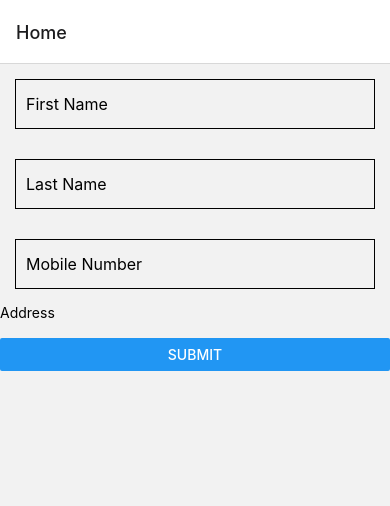
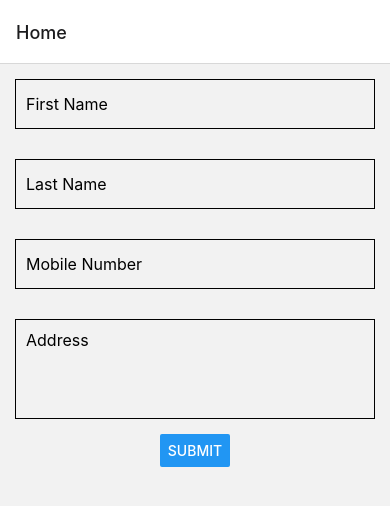
Before and after one commit to ravi-atharva/react-native-demo, a React Native app: screen /Home in a window 390 px wide. Shown: the top 506 px of the page. Built offline with nearby package versions, Linux system fonts and the light colour scheme.

Commit message:
Set styles

```diff
--- a/src/Login.js
+++ b/src/Login.js
@@ -56,7 +56,7 @@ class LoginScreen extends React.Component {
             this.setState({ password: text });
           }}
         />
-        <View style={{ alignItems: 'center' }}>
+        <View style={styles.centerAlign}>
           <Button title='Login' onPress={() => this.buttonClick()} />
         </View>
       </View>
--- a/src/styles/DefaultStyle.js
+++ b/src/styles/DefaultStyle.js
@@ -6,5 +6,18 @@ export default StyleSheet.create({
     padding: 10,
     margin: 15,
     fontSize: 16
+  },
+  bottomMargin: {
+    marginBottom: 15
+  },
+  textarea: {
+    height: 100,
+    borderWidth: 1,
+    padding: 10,
+    margin: 15,
+    fontSize: 16
+  },
+  centerAlign: {
+    alignItems: 'center'
   }
 });
```
